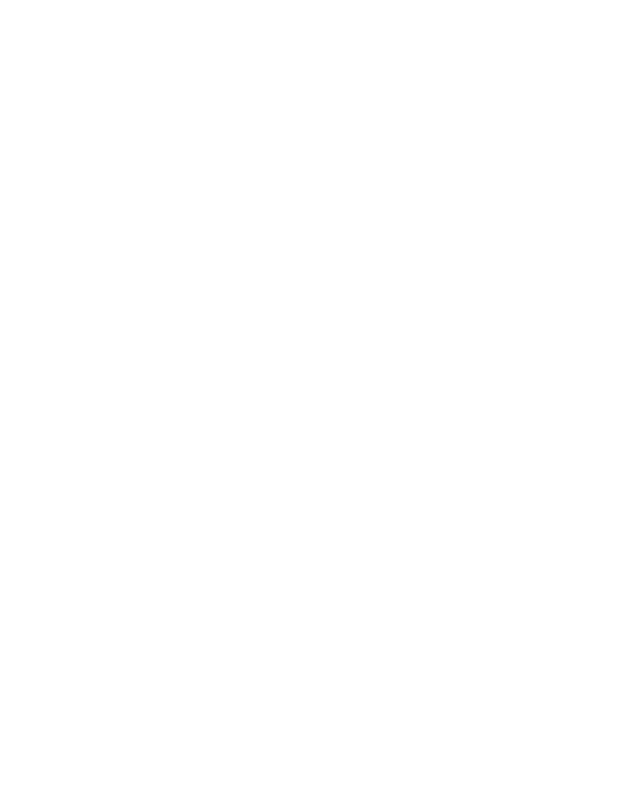
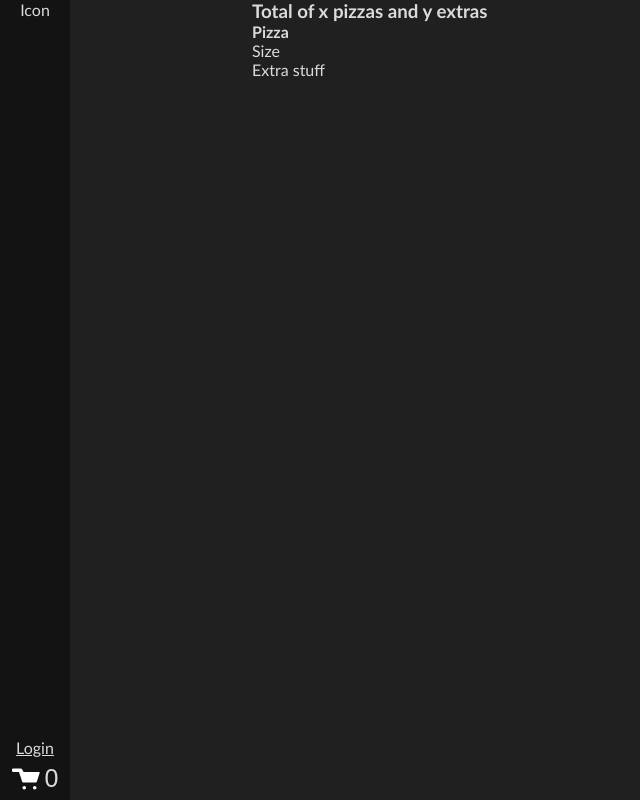
Before and after one commit to Jun1l1ll1/poltergeists-pizza, a plain HTML site: page contract.html in a window 1280 px wide. Shown: the whole page, without its empty margins (0-640 px from the left). Drawn offline with Linux system fonts and the light colour scheme; no server answers.

Commit message:
contract updates

```diff
--- a/contract.html
+++ b/contract.html
@@ -4,8 +4,62 @@
     <meta charset="UTF-8">
     <meta name="viewport" content="width=device-width, initial-scale=1.0">
     <title>Shopping Cart</title>
+    <link rel="stylesheet" href="styles.css">
 </head>
-<body>
+    <div style="display: flex;">
 
+        <div class="left_column">
+            <div class="navbar_cont">
+                <div class="top">
+                    <a>Icon</a>
+                </div>
+                <div class="bottom">
+                    <a id="login_link" href="soulbind.html#dungeon">Login</a>
+                    <button id="logout_btn" onclick="module.logout()">Log out</button>
+                    <button onclick="goTo_contract()" class="shopping_cart_btn">
+                        <img src="assets/icons/cart.svg" alt="Shopping cart">
+                        <span id="cart_nr_span">0</span>
+                    </button>
+                </div>
+            </div>
+        </div>
+
+        <div class="center_split">
+            <div class="center_left">
+                <div class="cart_cont">
+                    <h3>Total of x pizzas and y extras</h3>
+                    <div id="receipt_cont">
+                        <div id="receipt_test">
+                            <div>
+                                <h4>Pizza</h4>
+                                <p>Size</p>
+                                <p>Extra stuff</p>
+                            </div>
+                        </div>
+                    </div>
+                </div>
+
+            </div>
+            <div class="center_right">
+
+
+            </div>
+        </div>
+
+    </div>
 </body>
+<script type="module" src="./js/firebase.js"></script>
+<script src="./js/global.js"></script>
+<script>
+    get_cart_from_cookie()
+    update_cart_visuals()
+
+    const module = {};
+</script>
+<script type="module">
+    import { print_pizzas, add_to_db_cart, is_signed_in, logout } from "./js/firebase.js";
+    module.add_to_db_cart = add_to_db_cart;
+
+    is_signed_in();
+</script>
 </html>
--- a/js/firebase.js
+++ b/js/firebase.js
@@ -116,7 +116,7 @@ export function logout() {
 }
 
 
-export async function isSignedIn_dungeon() {
+export async function is_signed_in() {
     onAuthStateChanged(auth, (user) => {
         if (user) {
             document.getElementById("login_link").style.display = "none";
--- a/styles.css
+++ b/styles.css
@@ -279,3 +279,26 @@ input:not([type=checkbox], [type=radio]) {
 }
 
 /* END SOULBIND */
+/** START CONTRACT */
+
+.center_split {
+    width: 100%;
+    display: grid;
+    grid-template-columns: 1fr 1fr;
+
+    .center_left {
+        width: 100%;
+        display: flex;
+        flex-direction: column;
+        align-items: center;
+    }
+
+    .center_right {
+        width: 100%;
+        display: flex;
+        flex-direction: column;
+        justify-content: center;
+    }
+}
+
+/* END CONTRACT */
```
Also changed, not shown: dungeon.html (+2 -2 lines).
